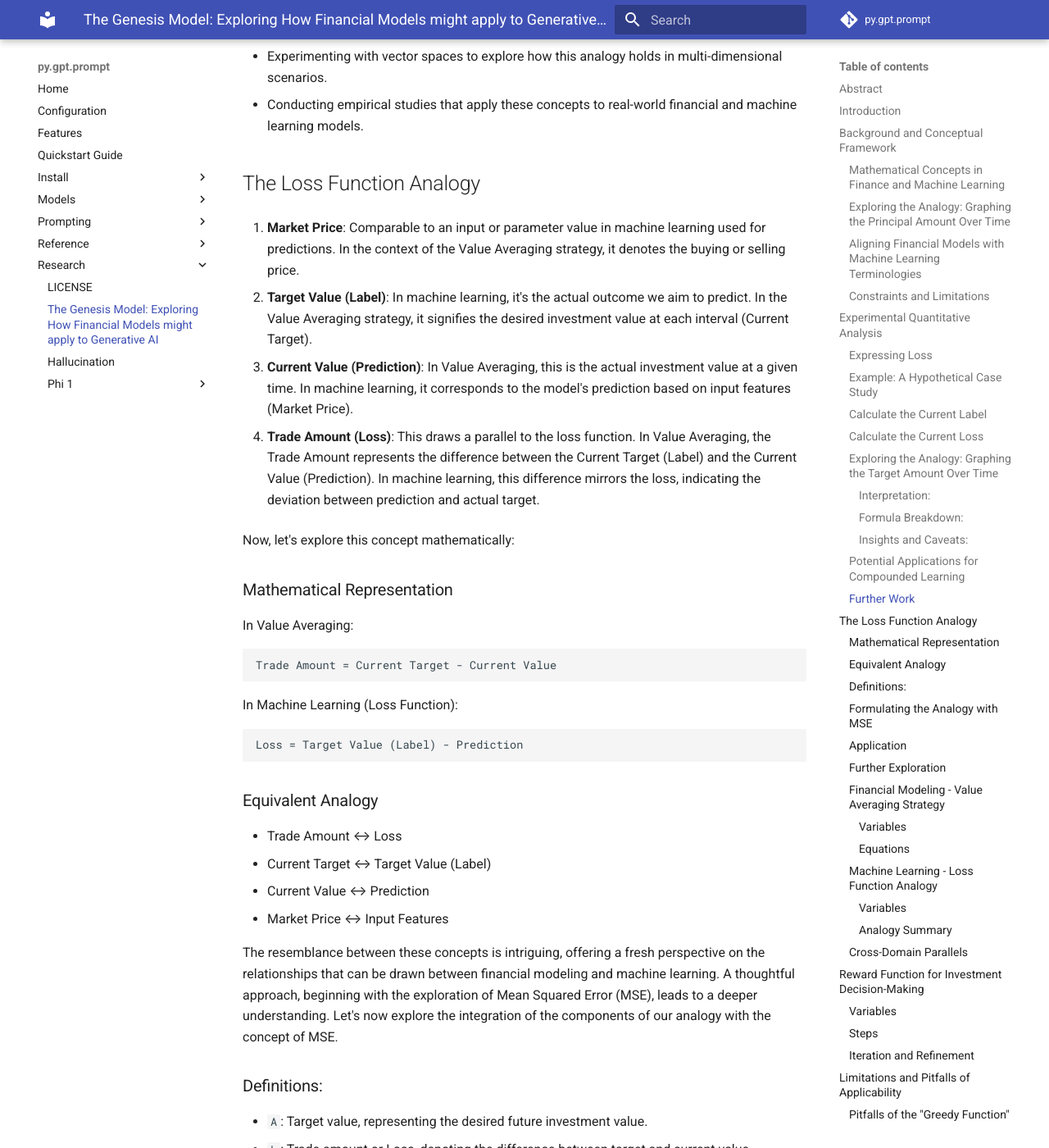
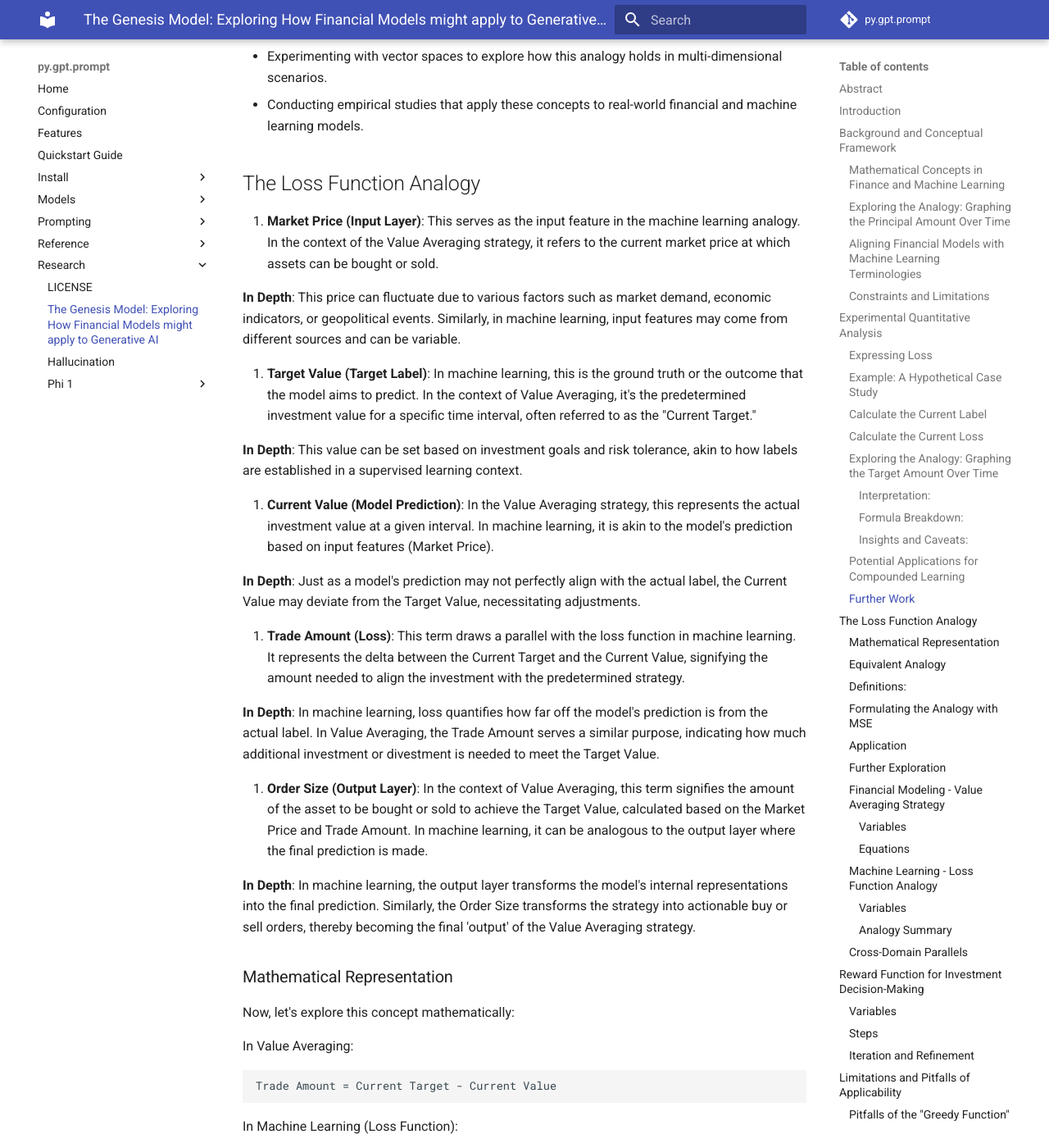
Before and after one commit to teleprint-me/py.gpt.prompt, an MkDocs documentation site: the page built from docs/research/genesis.md, in a window 1280 px wide and 1400 px high, scrolled down 8962 px. Shown: the whole window at 82% size. Built offline with MkDocs 1.6.1 and Material for MkDocs 9.7.7, drawn with Linux system fonts in a browser that asks for light colours; comment, search, counter and statistics services are not loaded.

Commit message:
docs: Refactor the intro for the loss function analogy

```diff
--- a/docs/research/genesis.md
+++ b/docs/research/genesis.md
@@ -440,27 +440,56 @@ include:
 
 ## The Loss Function Analogy
 
-1. **Market Price**: Comparable to an input or parameter value in machine
-   learning used for predictions. In the context of the Value Averaging
-   strategy, it denotes the buying or selling price.
+1. **Market Price (Input Layer)**: This serves as the input feature in the machine learning
+   analogy. In the context of the Value Averaging strategy, it refers to the
+   current market price at which assets can be bought or sold.
 
-2. **Target Value (Label)**: In machine learning, it's the actual outcome we aim
-   to predict. In the Value Averaging strategy, it signifies the desired
-   investment value at each interval (Current Target).
+   **In Depth**: This price can fluctuate due to various factors such as market
+   demand, economic indicators, or geopolitical events. Similarly, in machine
+   learning, input features may come from different sources and can be variable.
 
-3. **Current Value (Prediction)**: In Value Averaging, this is the actual
-   investment value at a given time. In machine learning, it corresponds to the
-   model's prediction based on input features (Market Price).
+2. **Target Value (Target Label)**: In machine learning, this is the ground truth or
+   the outcome that the model aims to predict. In the context of Value
+   Averaging, it's the predetermined investment value for a specific time
+   interval, often referred to as the "Current Target."
 
-4. **Trade Amount (Loss)**: This draws a parallel to the loss function. In Value
-   Averaging, the Trade Amount represents the difference between the Current
-   Target (Label) and the Current Value (Prediction). In machine learning, this
-   difference mirrors the loss, indicating the deviation between prediction and
-   actual target.
+   **In Depth**: This value can be set based on investment goals and risk
+   tolerance, akin to how labels are established in a supervised learning
+   context.
+
+3. **Current Value (Model Prediction)**: In the Value Averaging strategy, this
+   represents the actual investment value at a given interval. In machine
+   learning, it is akin to the model's prediction based on input features
+   (Market Price).
+
+   **In Depth**: Just as a model's prediction may not perfectly align with the
+   actual label, the Current Value may deviate from the Target Value,
+   necessitating adjustments.
+
+4. **Trade Amount (Loss)**: This term draws a parallel with the loss function in
+   machine learning. It represents the delta between the Current Target and the
+   Current Value, signifying the amount needed to align the investment with the
+   predetermined strategy.
+
+   **In Depth**: In machine learning, loss quantifies how far off the model's
+   prediction is from the actual label. In Value Averaging, the Trade Amount
+   serves a similar purpose, indicating how much additional investment or
+   divestment is needed to meet the Target Value.
+
+5. **Order Size (Output Layer)**: In the context of Value Averaging, this term
+   signifies the amount of the asset to be bought or sold to achieve the Target
+   Value, calculated based on the Market Price and Trade Amount. In machine
+   learning, it can be analogous to the output layer where the final prediction
+   is made.
+
+   **In Depth**: In machine learning, the output layer transforms the model's
+   internal representations into the final prediction. Similarly, the Order Size
+   transforms the strategy into actionable buy or sell orders, thereby becoming
+   the final 'output' of the Value Averaging strategy.
+
+### Mathematical Representation
 
 Now, let's explore this concept mathematically:
-
-### Mathematical Representation
 
 In Value Averaging:
 
```
